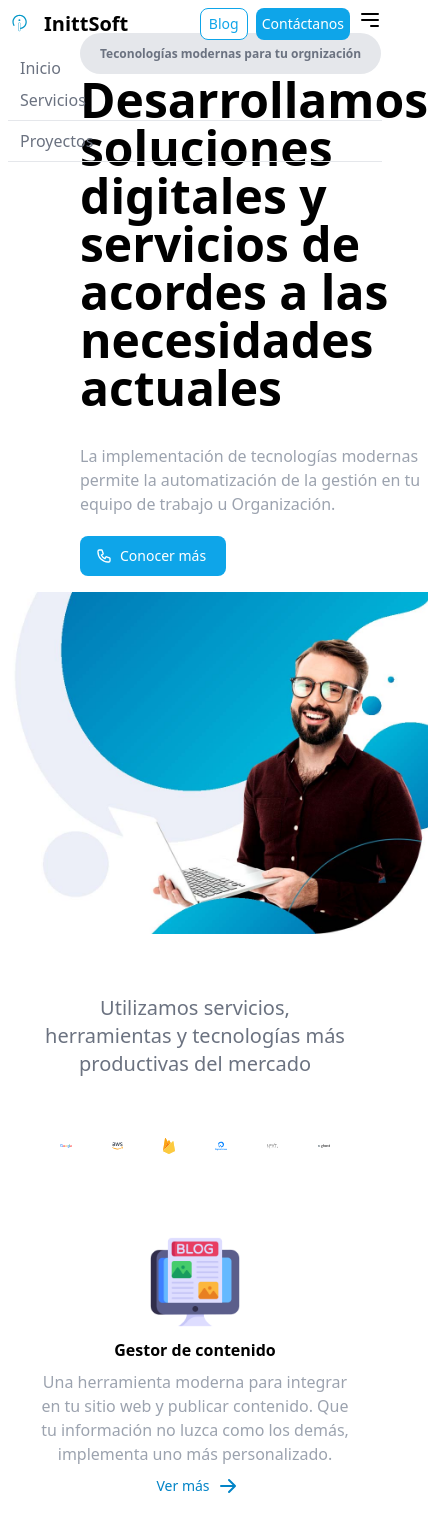
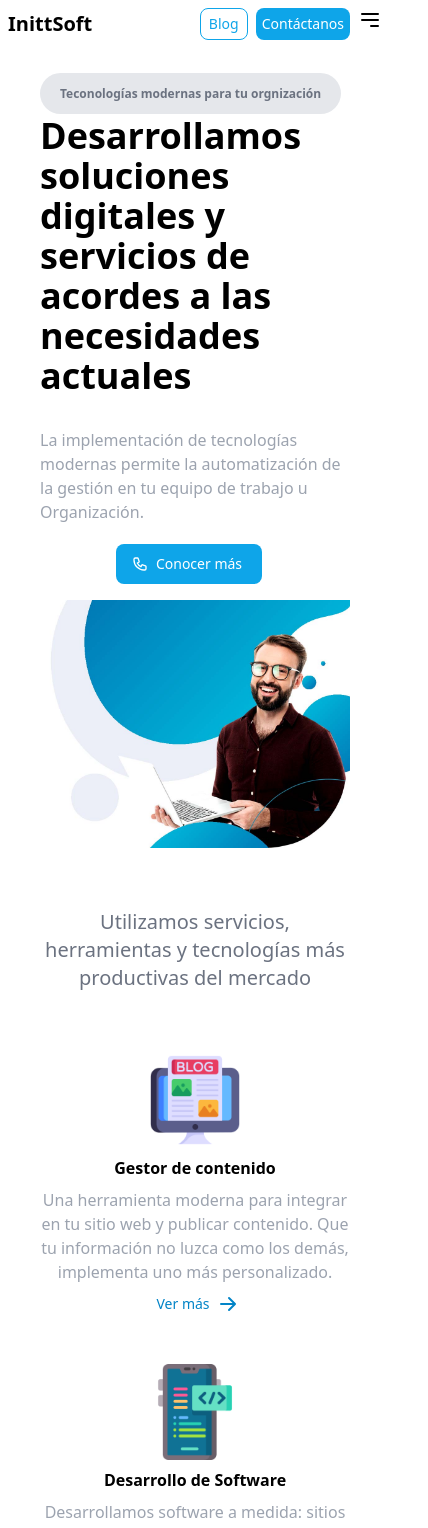
Before and after one commit to eber-kachi/web-site, a Next.js app: page / in a window 390 px wide. Shown: the top 1528 px of the page, 428 px wide, since content can reach past the window. Built offline with nearby package versions, Linux system fonts and the light colour scheme.

Commit message:
obtimizando y responsividad

```diff
--- a/components/Header.js
+++ b/components/Header.js
@@ -1,8 +1,10 @@
 import Link from "next/link";
 import { useState, useEffect } from "react";
+import LogoWhite from "../public/assets/LogoWhite.svg";
+import Image from "next/image";
 
 export default function Header() {
-  const [click, setClick] = useState(false);
+  const [click, setClick] = useState(true);
   const [button, setButton] = useState(true);
   const [navbar, setNavbar] = useState(false);
 
@@ -10,7 +12,7 @@ export default function Header() {
   const closeMobileMenu = () => setClick(false);
 
   const showButton = () => {
-    console.log("metodo");
+    // console.log("metodo");
     if (window.innerWidth <= 960) {
       setButton(false);
     } else {
@@ -26,10 +28,10 @@ export default function Header() {
     window.addEventListener("resize", showButton);
   }, []);
 
-  console.log("a");
+  // console.log("a");
 
   const changeBackground = () => {
-    console.log(window.scrollY);
+    // console.log(window.scrollY);
     if (window.scrollY > 80) {
       setNavbar(true);
     } else {
@@ -53,10 +55,11 @@ export default function Header() {
     >
       <div className="container flex  flex-wrap justify-between items-center mx-auto py-2">
         <a href="https://inittsoft.com/" className="flex items-center">
-          <img
-            src="assets/LogoWhite.svg"
+          <Image
+            src={LogoWhite}
             className="mr-3 h-6 sm:h-9"
             alt="Flowbite Logo"
+            layout="responsive"
           />
 
           <span className="self-center text-xl font-semibold whitespace-nowrap">
@@ -103,12 +106,12 @@ export default function Header() {
         {/*justify-between items-center w-full md:flex md:w-auto md:order-1 xl:order-1 hidden*/}
         <div
           className={
-            "justify-between items-center w-full md:flex md:w-auto md:order-1 xl:order-1 " +
+            "justify-between items-center w-full md:flex md:w-auto md:order-1 xl:order-1 bg-white md:bg-transparent " +
             (click ? "hidden" : "")
           }
           id="menu"
         >
-          <ul className="flex flex-col mt-4 md:flex-row md:space-x-8 md:mt-0 md:text-sm md:font-medium">
+          <ul className="flex flex-col items-center mt-4 md:flex-row md:space-x-8 md:mt-0 md:text-sm md:font-medium ">
             <li>
               <a
                 href="#"
@@ -121,7 +124,7 @@ export default function Header() {
 
             <li>
               <a
-                href="#"
+                href="#servicios"
                 className="block py-2 pr-4 pl-3 text-gray-500 border-b hover:bg-gray-50 md:hover:bg-transparent md:border-0 md:hover:text-sky-500 md:p-0"
               >
                 Servicios
@@ -130,7 +133,7 @@ export default function Header() {
 
             <li>
               <a
-                href="#"
+                href="#proyectos"
                 className="block py-2 pr-4 pl-3 text-gray-500 border-b hover:bg-gray-50 md:hover:bg-transparent md:border-0 md:hover:text-sky-500 md:p-0"
               >
                 Proyectos
--- a/pages/index.js
+++ b/pages/index.js
@@ -8,20 +8,23 @@ export default function Home() {
     <div>
       <Head>
         <title> InittSoft</title>
-        <meta name="description" content="Generated by create next app" />
+        <meta
+          name="description"
+          content="Desarrollamos soluciones digitales y servicios de acordes a las necesidades actuales"
+        />
         <link rel="icon" href="/favicon.ico" />
       </Head>
       <Header />
       {/*Banner */}
-      <div className="grid lg:grid-cols-2 md:grid-cols-1 gap-4">
-        <div className="flex flex-col justify-center pl-20 mt-10">
-          <div className="">
+      <div className="grid lg:grid-cols-2 md:grid-cols-1 gap-4 mx-10">
+        <div className="flex flex-col justify-center md:pl-20 mt-10">
+          <div className="mt-10">
             <span className="bg-gray-200 text-gray-500 text-xs font-semibold  rounded-full py-3 px-5">
               Teconologías modernas para tu orgnización
             </span>
           </div>
 
-          <h1 className="text-5xl font-bold py-3">
+          <h1 className="text-4xl md:text-5xl font-bold py-3">
             Desarrollamos soluciones digitales y servicios de acordes a las
             necesidades actuales
           </h1>
@@ -31,7 +34,7 @@ export default function Home() {
             de la gestión en tu equipo de trabajo u Organización.
           </p>
 
-          <div>
+          <div className="flex justify-center md:flex-none md:justify-start ">
             <button
               type="button"
               className="text-white bg-sky-500 hover:bg-sky-600 focus:ring-4 focus:outline-none focus:ring-blue-300 font-medium rounded-lg text-sm px-5 py-2.5 text-center mr-3 md:mr-0  inline-flex items-center"
@@ -61,12 +64,15 @@ export default function Home() {
       </div>
 
       {/*Partners */}
-      <div className="grid grid-rows-1 content-center m-10">
+      <div className="grid grid-rows-1 content-center m-10" id="servicios">
         <h2 className="text-xl text-center text-gray-500 py-5">
           Utilizamos servicios, herramientas y tecnologías más productivas del
           mercado
         </h2>
-        <div className="flex justify-center">
+        <div
+          className="hidden md:flex md:justify-center "
+          // style={{ display: "none" }}
+        >
           <div className="mx-5">
             <img
               src="assets/google.svg"
@@ -113,7 +119,7 @@ export default function Home() {
       </div>
 
       {/*Principal */}
-      <div className="container mx-auto grid lg:grid-cols-3 md:grid-cols-1 gap-10 m-10">
+      <div className="container mx-auto grid lg:grid-cols-3 md:grid-cols-1 gap-10 m-10 ">
         <div className="flex flex-col  items-center text-center">
           <img
             src="assets/blog.png"
@@ -123,11 +129,11 @@ export default function Home() {
 
           <h2 className="text-base font-bold m-2">Gestor de contenido</h2>
 
-          <span className="px-10 text-base text-gray-400 font-light">
+          <p className="px-10 text-base text-gray-400 font-light">
             Una herramienta moderna para integrar en tu sitio web y publicar
             contenido. Que tu información no luzca como los demás, implementa
             uno más personalizado.
-          </span>
+          </p>
 
           <button
             type="button"
@@ -158,11 +164,11 @@ export default function Home() {
 
           <h2 className="text-base font-bold m-2">Desarrollo de Software</h2>
 
-          <span className="px-10 text-base text-gray-400 font-light">
+          <p className="px-10 text-base text-gray-400 font-light">
             Desarrollamos software a medida: sitios web, aplicaciones web,
             aplicaciones móviles y el sistema informatico que tu empresa u
             organización necesita.
-          </span>
+          </p>
 
           <button
             type="button"
@@ -195,12 +201,12 @@ export default function Home() {
             Instalación de cámaras de seguridad
           </h2>
 
-          <span className="px-10 text-base text-gray-400 font-light">
+          <p className="px-10 text-base text-gray-400 font-light">
             Proveemos soluciones de seguridad integral adaptadas a las
             necesidades de la actualidad. Tenemos las mejores herramientas para
             proteger a las personas y asegurar los activos, implementando la
             tecnología más moderna.
-          </span>
+          </p>
 
           <button
             type="button"
@@ -227,9 +233,9 @@ export default function Home() {
       <div className="bg-sky-50">
         <div className="grid place-content-center h-64">
           <div className="flex flex-col justify-center text-center max-w-md">
-            <h1 className="text-5xl font-bold py-5">
+            <h2 className="text-5xl font-bold py-5 ">
               Soluciones digitales modernas
-            </h1>
+            </h2>
 
             <p className="whitespace-normal">
               Brindamos servicios que tu organización necesita para optimizar la
@@ -243,8 +249,8 @@ export default function Home() {
           <div>
             <img src="assets/server.jpeg" />
           </div>
-          <div className="flex flex-col justify-center max-w-md pl-20 ">
-            <h1 className="text-3xl font-bold">Cloud Hosting</h1>
+          <div className="flex flex-col justify-center max-w-md  md:pl-20 p-10 ">
+            <h3 className="text-3xl font-bold ">Cloud Hosting</h3>
             <p className="font-light text-gray-400 py-3">
               Ofrecemos un servicio variado de hosting para tu sitio o
               aplicación Web, tu tienes la idea y nosotros te damos las
@@ -262,11 +268,11 @@ export default function Home() {
         </div>
         {/*MKT Digital */}
         <div className="grid lg:grid-cols-2 md:grid-cols-1 place-content-center">
-          <div className="flex flex-col justify-center max-w-md pl-20 ">
+          <div className="flex flex-col justify-center max-w-md p-10 md:pl-20 ">
             <h1 className="text-3xl font-bold">
               Herramientas de Marketing Digital
             </h1>
-            <p className="font-light text-gray-400 py-3">
+            <p className="font-light text-gray-400 py-3  ">
               Publicidad Digital Inteligente para tu Empresa. Somos una agencia
               marketing digital basado en analítica y queremos ayudarte a
               incrementar el retorno de tu inversión.
@@ -289,7 +295,7 @@ export default function Home() {
           <div>
             <img src="assets/software.jpeg" />
           </div>
-          <div className="flex flex-col justify-center max-w-md pl-20 ">
+          <div className="flex flex-col justify-center max-w-md md:pl-20  p-10">
             <h1 className="text-3xl font-bold">
               Desarrollo de software Web & Movil
             </h1>
@@ -310,7 +316,7 @@ export default function Home() {
         </div>
         {/*Instalacion de camaras de seguridad */}
         <div className="grid lg:grid-cols-2 md:grid-cols-1 place-content-center">
-          <div className="flex flex-col justify-center max-w-md pl-20 ">
+          <div className="flex flex-col justify-center max-w-md md:pl-20 p-10 ">
             <h1 className="text-3xl font-bold">
               Servicios de cámaras de seguridad
             </h1>
@@ -336,10 +342,10 @@ export default function Home() {
       </div>
 
       {/*PROYECTS */}
-      <div className="m-10">
+      <div className="m-10" id="proyectos">
         <div className="grid place-content-center h-64">
           <div className="flex flex-col justify-center text-center max-w-md">
-            <h1 className="text-5xl font-bold py-5">Proyectos innovadores</h1>
+            <h2 className="text-5xl font-bold py-5">Proyectos innovadores</h2>
             <p className="text-zinc-400 whitespace-normal">
               Brindamos tecnología para el mercado nacional basado en la
               necesidad para organizaciones de grupos multitudinarios
@@ -347,11 +353,11 @@ export default function Home() {
           </div>
         </div>
 
-        <div className="grid lg:grid-cols-3 md:grid-cols-1 mx-5">
+        <div className="grid grid-cols-1 sm:grid-cols-2 md:grid-cols-3 lg:grid-cols-4 mx-5">
           {/*Conectica */}
-          <div className="transition transform hover:-translate-y-1 motion-reduce:transition-none motion-reduce:hover:transform-none">
-            <div className="max-w-sm bg-white rounded-2xl shadow-md gap-10 m-10">
-              <div className="flex flex-col items-center text-center pt-6">
+          <div className="transition transform hover:-translate-y-1 motion-reduce:transition-none motion-reduce:hover:transform-none px-5">
+            <div className="max-w-sm bg-white rounded-2xl shadow-md  ">
+              <div className="flex flex-col items-center text-center p-5">
                 <img
                   className="mb-3 w-24 h-24 rounded-full shadow-lg"
                   src="assets/Conectica.png"
@@ -365,7 +371,7 @@ export default function Home() {
                 </span>
                 <button
                   type="button"
-                  className="text-sky-600  hover:bg-sky-50 hover:text-sky-500 focus:ring-4 focus:outline-none  font-medium rounded-lg text-sm m-5 text-center inline-flex items-center p-2.5"
+                  className="text-sky-600  hover:bg-sky-50 hover:text-sky-500 focus:ring-4 focus:outline-none  font-medium rounded-lg text-sm  text-center inline-flex items-center p-1 m-2"
                 >
                   Conocer
                 </button>
@@ -373,9 +379,9 @@ export default function Home() {
             </div>
           </div>
           {/*Turistic */}
-          <div className="transition transform hover:-translate-y-1 motion-reduce:transition-none motion-reduce:hover:transform-none">
-            <div className="max-w-sm bg-white rounded-2xl shadow-md gap-10 m-10">
-              <div className="flex flex-col items-center text-center pt-6">
+          <div className="transition transform hover:-translate-y-1 motion-reduce:transition-none motion-reduce:hover:transform-none px-5">
+            <div className="max-w-sm bg-white rounded-2xl shadow-md gap-10 ">
+              <div className="flex flex-col items-center text-center p-5">
                 <img
                   className="mb-3 w-24 h-24 rounded-full shadow-lg"
                   src="assets/destination.png"
@@ -384,13 +390,13 @@ export default function Home() {
                 <h5 className="mb-1 text-xl font-medium text-gray-900 ">
                   Turistics
                 </h5>
-                <span className="text-sm text-gray-500 dark:text-gray-400">
+                <p className="text-sm text-gray-500 dark:text-gray-400">
                   Una aplicacion que te permite recorrer destinos turisticos
                   desde tu punto de partida con la colaboración de más viajeros
-                </span>
+                </p>
                 <button
                   type="button"
-                  className="text-sky-600  hover:bg-sky-50 hover:text-sky-500 focus:ring-4 focus:outline-none  font-medium rounded-lg text-sm m-5 text-center inline-flex items-center p-2.5"
+                  className="text-sky-600  hover:bg-sky-50 hover:text-sky-500 focus:ring-4 focus:outline-none  font-medium rounded-lg text-sm m-2 text-center inline-flex items-center p-1"
                 >
                   Conocer
                 </button>
@@ -398,9 +404,9 @@ export default function Home() {
             </div>
           </div>
           {/*Gestor de blog */}
-          <div className="transition transform hover:-translate-y-1 motion-reduce:transition-none motion-reduce:hover:transform-none">
-            <div className="max-w-sm bg-white rounded-2xl shadow-md gap-10 m-10">
-              <div className="flex flex-col items-center text-center pt-6">
+          <div className="transition transform hover:-translate-y-1 motion-reduce:transition-none motion-reduce:hover:transform-none px-5">
+            <div className="max-w-sm bg-white rounded-2xl shadow-md gap-10 ">
+              <div className="flex flex-col items-center text-center p-5">
                 <img
                   className="mb-3 w-24 h-24 rounded-full shadow-lg"
                   src="assets/blogging.png"
@@ -409,24 +415,21 @@ export default function Home() {
                 <h5 className="mb-1 text-xl font-medium text-gray-900 ">
                   Blogging
                 </h5>
-                <span className="text-sm text-gray-500 dark:text-gray-400">
+                <p className="text-sm text-gray-500 dark:text-gray-400">
                   Gestor de bog dinamico para integra a tu pagina web
-                </span>
+                </p>
                 <button
                   type="button"
-                  className="text-sky-600  hover:bg-sky-50 hover:text-sky-500 focus:ring-4 focus:outline-none  font-medium rounded-lg text-sm m-5 text-center inline-flex items-center p-2.5"
+                  className="text-sky-600  hover:bg-sky-50 hover:text-sky-500 focus:ring-4 focus:outline-none  font-medium rounded-lg text-sm m-2 text-center inline-flex items-center p-1"
                 >
                   Conocer
                 </button>
               </div>
             </div>
           </div>
-        </div>
-        <div className="grid lg:grid-cols-3 md:grid-cols-1 mx-5">
-          {/*Sist acreditaciones */}
-          <div className="transition transform hover:-translate-y-1 motion-reduce:transition-none motion-reduce:hover:transform-none">
-            <div className="max-w-sm bg-white rounded-2xl shadow-md gap-10 m-10">
-              <div className="flex flex-col items-center text-center pt-6">
+          <div className="transition transform hover:-translate-y-1 motion-reduce:transition-none motion-reduce:hover:transform-none px-5">
+            <div className="max-w-sm bg-white rounded-2xl shadow-md gap-10 ">
+              <div className="flex flex-col items-center text-center p-5">
                 <img
                   className="mb-3 w-24 h-24 rounded-full shadow-lg"
                   src="assets/Miotb.png"
@@ -442,7 +445,7 @@ export default function Home() {
                 </span>
                 <button
                   type="button"
-                  className="text-sky-600  hover:bg-sky-50 hover:text-sky-500 focus:ring-4 focus:outline-none  font-medium rounded-lg text-sm m-5 text-center inline-flex items-center p-2.5"
+                  className="text-sky-600  hover:bg-sky-50 hover:text-sky-500 focus:ring-4 focus:outline-none  font-medium rounded-lg text-sm m-2 text-center inline-flex items-center p-1"
                 >
                   Conocer
                 </button>
```
Also changed, not shown: components/Footer.js (+69 -41 lines).
